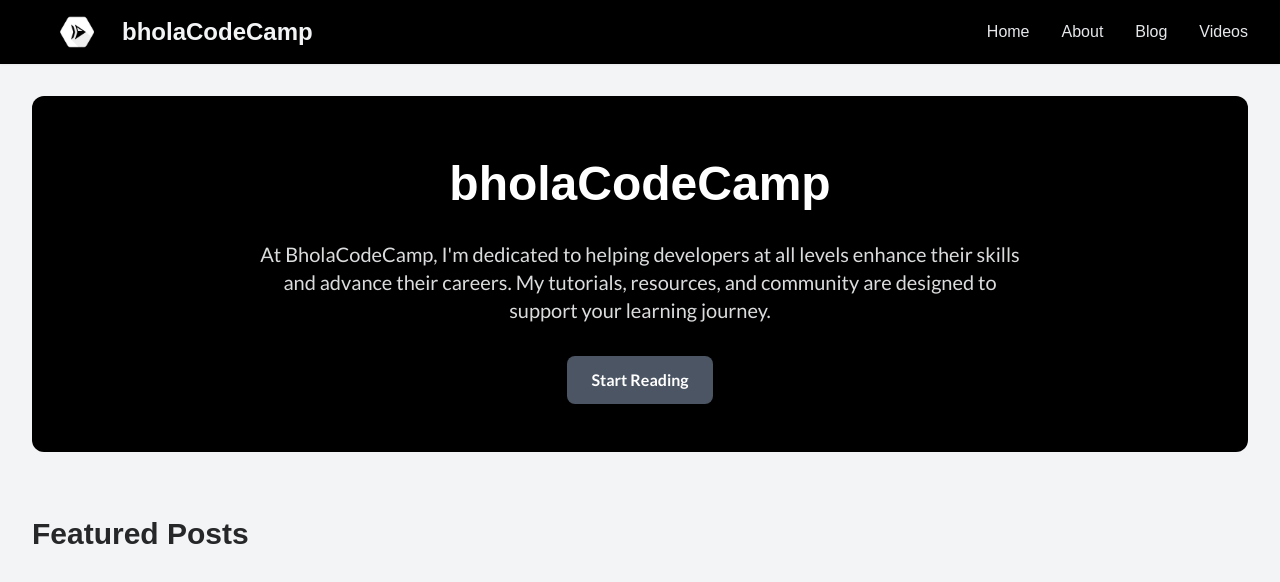
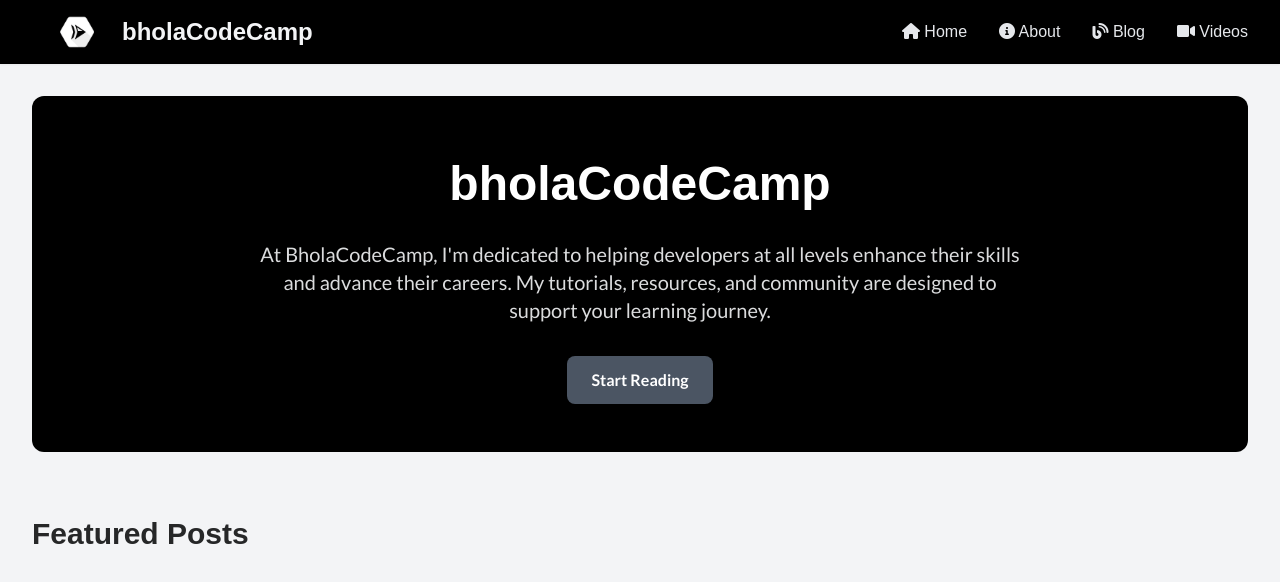
Before and after one commit to rajeshbhola/bholacodecamp123, a Jekyll site: the page built from index.html, in a window 1280 px wide. Shown: the top 582 px of the page. Built offline with Jekyll 4.4.1, drawn with Linux system fonts in a browser that asks for light colours; some web fonts are replaced; the list of posts is cut into pages by our own code.

Commit message:
menu icon added

```diff
--- a/_includes/header.html
+++ b/_includes/header.html
@@ -18,20 +18,28 @@
 
             <!-- Desktop menu -->
             <div class="hidden lg:flex items-center space-x-8 logo-txt">
-                <a href="{{ site.baseurl }}" class="text-gray-200 hover:text-gray-500">Home</a>
-                <a href="{{ site.baseurl }}/about" class="text-gray-200 hover:text-gray-500">About</a>
-                <a href="{{ site.baseurl }}/blog" class="text-gray-200 hover:text-gray-500">Blog</a>
-                <a href="{{ site.baseurl }}/videos" class="text-gray-200 hover:text-gray-500">Videos</a>
+                <a href="{{ site.baseurl }}" class="text-gray-200 hover:text-gray-500"><i class="fas fa-home"></i>
+                    <span>Home</span></a>
+                <a href="{{ site.baseurl }}/about" class="text-gray-200 hover:text-gray-500"><i class="fas fa-info-circle"></i>
+                    <span>About</span></a>
+                <a href="{{ site.baseurl }}/blog" class="text-gray-200 hover:text-gray-500"><i class="fas fa-blog"></i>
+                    <span>Blog</span></a>
+                <a href="{{ site.baseurl }}/videos" class="text-gray-200 hover:text-gray-500"><i class="fas fa-video"></i>
+                    <span>Videos</span></a>
             </div>
         </div>
 
         <!-- Mobile menu -->
         <div class="mobile-menu hidden lg:hidden logo-txt">
             <div class="px-2 pt-2 pb-3 space-y-1">
-                <a href="{{ site.baseurl }}" class="block px-3 py-2 text-gray-200 hover:text-black hover:bg-white rounded">Home</a>
-                <a href="{{ site.baseurl }}/about" class="block px-3 py-2 text-gray-200 hover:text-black hover:bg-white rounded">About</a>
-                <a href="{{ site.baseurl }}/blog" class="block px-3 py-2 text-gray-200 hover:text-black hover:bg-white rounded">Blog</a>
-                <a href="{{ site.baseurl }}/videos" class="block px-3 py-2 text-gray-200 hover:text-black hover:bg-white rounded">Videos</a>
+                <a href="{{ site.baseurl }}" class="block px-3 py-2 text-gray-200 hover:text-black hover:bg-white rounded"><i class="fas fa-home w-6"></i>
+                    <span>Home</span></a>
+                <a href="{{ site.baseurl }}/about" class="block px-3 py-2 text-gray-200 hover:text-black hover:bg-white rounded"> <i class="fas fa-info-circle w-6"></i>
+                    <span>About</span></a>
+                <a href="{{ site.baseurl }}/blog" class="block px-3 py-2 text-gray-200 hover:text-black hover:bg-white rounded"><i class="fas fa-blog w-6"></i>
+                    <span>Blog</span></a>
+                <a href="{{ site.baseurl }}/videos" class="block px-3 py-2 text-gray-200 hover:text-black hover:bg-white rounded"><i class="fas fa-video w-6"></i>
+                    <span>Videos</span></a>
             </div>
         </div>
     </nav>
```
Also changed, not shown: 7 other files.
